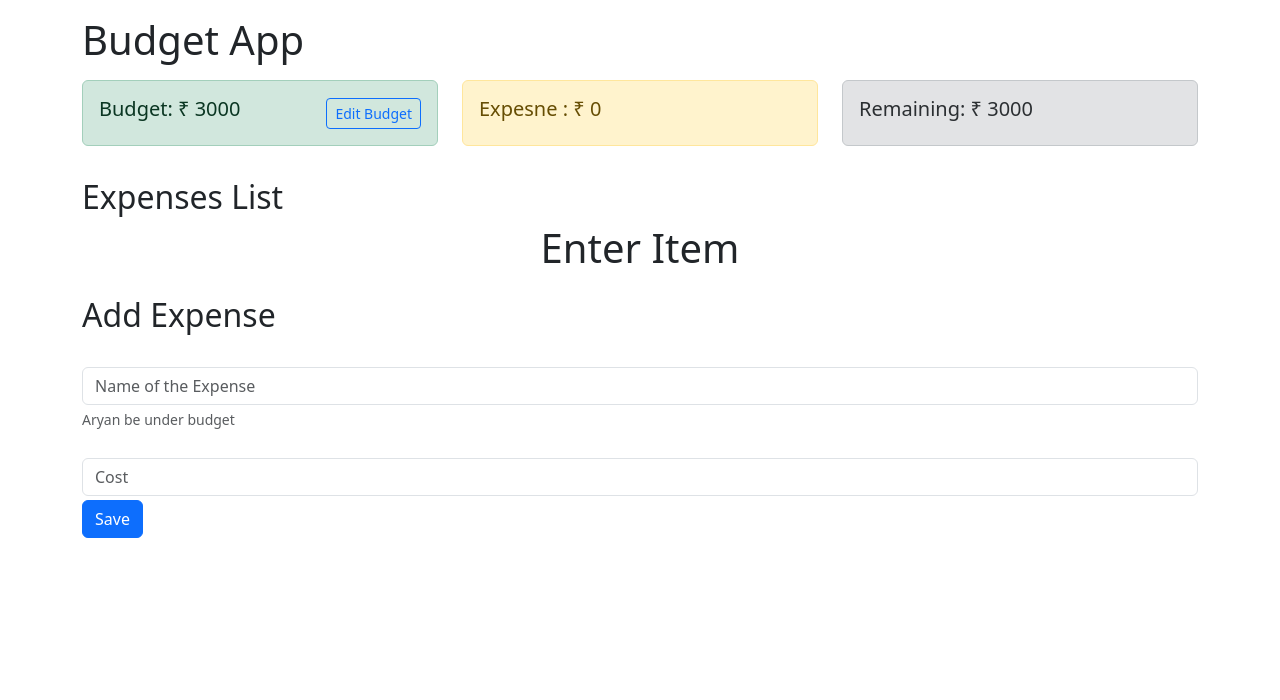
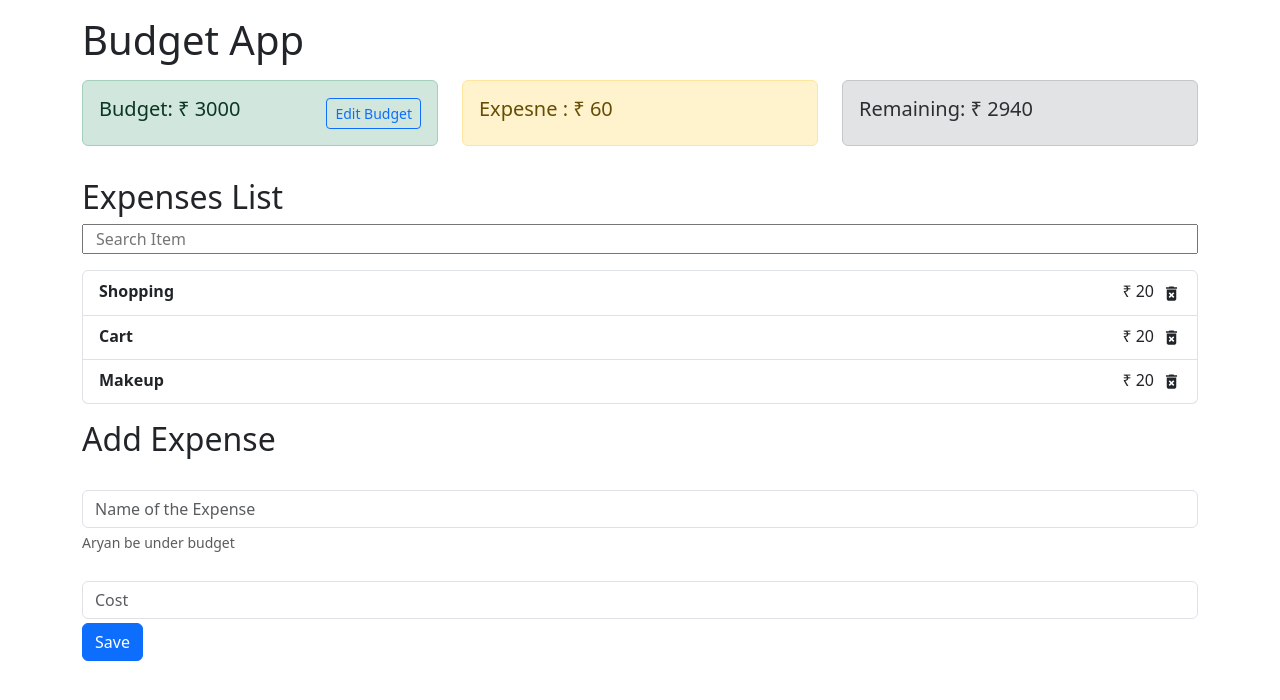
Before and after one commit to WiseyXD/Budget-App, a React (Vite) app: page / in a window 1280 px wide. Shown: the top 700 px of the page. Built offline with nearby package versions, Linux system fonts and the light colour scheme.

Commit message:
feat : Search Feature

```diff
--- a/src/AppContext.jsx
+++ b/src/AppContext.jsx
@@ -11,10 +11,9 @@ const AppReducer = (state, action) => {
 		case "DELETE_EXPENSE":
 			return {
 				...state,
-
 				expenses: [
 					state.expenses.filter(
-						(expense) => expense.id !== action.payload
+						(expense) => expense.id === action.payload
 					),
 				],
 			};
@@ -33,21 +32,21 @@ const AppReducer = (state, action) => {
 const initialState = {
 	budget: 3000,
 	expenses: [
-		// {
-		// 	id: "12",
-		// 	name: "Shopping",
-		// 	cost: 20,
-		// },
-		// {
-		// 	id: "13",
-		// 	name: "Cart",
-		// 	cost: 20,
-		// },
-		// {
-		// 	id: "17",
-		// 	name: "Makeup",
-		// 	cost: 20,
-		// },
+		{
+			id: "12",
+			name: "Shopping",
+			cost: 20,
+		},
+		{
+			id: "13",
+			name: "Cart",
+			cost: 20,
+		},
+		{
+			id: "17",
+			name: "Makeup",
+			cost: 20,
+		},
 	],
 };
 
--- a/src/Components/ExpenseList.jsx
+++ b/src/Components/ExpenseList.jsx
@@ -1,16 +1,37 @@
-import React, { useContext } from "react";
+import React, { useContext, useEffect, useState } from "react";
 import ExpensesItem from "./ExpensesItem";
 import { AppContext } from "../AppContext";
 import Shimmer from "./Shimmer";
 export default function ExpenseList() {
 	const { expenses } = useContext(AppContext);
+	const [filteredList, setFilteredList] = useState(expenses);
+	const [search, setSearch] = useState("");
 	console.log(expenses);
+
+	useEffect(() => {
+		setFilteredList(expenses);
+	}, [search]);
+
+	function handleChange(e, expenses) {
+		setSearch(e.target.value);
+		const filteredArray = expenses.filter((expense) => {
+			return expense.name.toLowerCase().includes(search);
+		});
+		setFilteredList(filteredArray);
+	}
 	return (
+		<>
+			<input
+				type="text"
+				placeholder="Search Item"
+				onChange={(e, expenses) => handleChange(e, expenses)}
+				className="mb-3 container"
+			/>
 			<ul className="list-group">
 				{expenses.length === 0 ? (
 					<Shimmer />
 				) : (
-				expenses.map((expense) => {
+					filteredList.map((expense) => {
 						return (
 							<ExpensesItem
 								name={expense.name}
@@ -22,5 +43,6 @@ export default function ExpenseList() {
 					})
 				)}
 			</ul>
+		</>
 	);
 }
--- a/src/Components/ExpensesItem.jsx
+++ b/src/Components/ExpensesItem.jsx
@@ -5,10 +5,10 @@ export default function ExpensesItem({ name, cost, id }) {
 	const { dispatch } = useContext(AppContext);
 
 	function handleDelete(id) {
-		// dispatch({
-		// 	type: "DELETE_EXPENSE",
-		// 	payload: id,
-		// });
+		dispatch({
+			type: "DELETE_EXPENSE",
+			payload: id,
+		});
 	}
 	return (
 		<li className="list-group-item">
```
Lines whose indentation alone changed are shown as unchanged.
